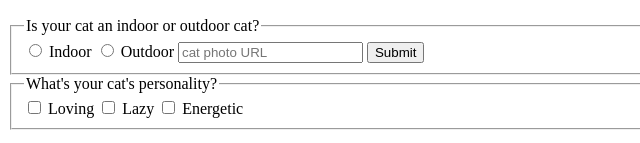
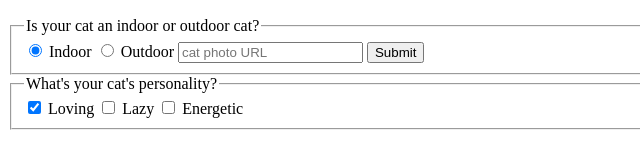
Before and after one commit to kendallawills/FCC_CatApp, a plain HTML site: page index.html in a window 1280 px wide. Shown: the part 1474-1617 px from the top of the page, 0-640 px from the left. Drawn offline with Linux system fonts and the light colour scheme.

Commit message:
Finish Fieldsets

```diff
--- a/index.html
+++ b/index.html
@@ -36,14 +36,14 @@
                 <form action="https://freecatphotoapp.com/submit-cat-photo">
                     <fieldset>
                         <legend>Is your cat an indoor or outdoor cat?</legend>
-                        <label><input type="radio" id="indoor" value="indoor" name="indoor-outdoor"> Indoor</label>
+                        <label><input checked type="radio" id="indoor" value="indoor" name="indoor-outdoor"> Indoor</label>
                         <label><input type="radio" id="outdoor" value="outdoor" name="indoor-outdoor"> Outdoor</label>
                         <input type="text" name="catphotourl" placeholder="cat photo URL" required>
                         <button type="submit">Submit</button>
                     </fieldset>
                     <fieldset>
                         <legend>What's your cat's personality?</legend>
-                        <input type="checkbox" id="loving" value="loving" name="personality"> <label for="loving">Loving</label>
+                        <input checked type="checkbox" id="loving" value="loving" name="personality"> <label for="loving">Loving</label>
                         <input type="checkbox" id="lazy" value="lazy" name="personality"> <label for="lazy">Lazy</label>
                         <input type="checkbox" id="energetic" value="energetic" name="personality"> <label for="energetic">Energetic</label>
                     </fieldset>
```
